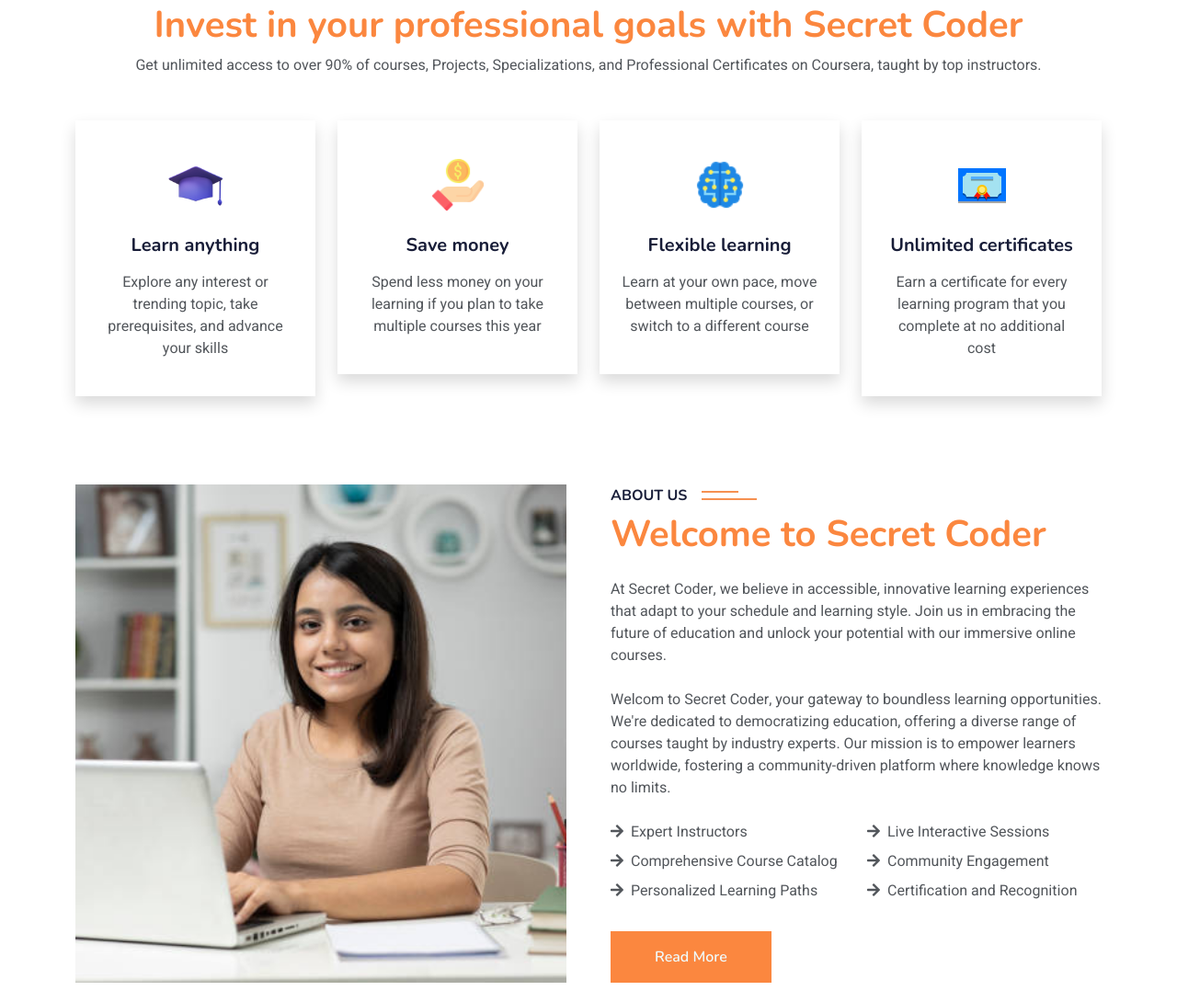
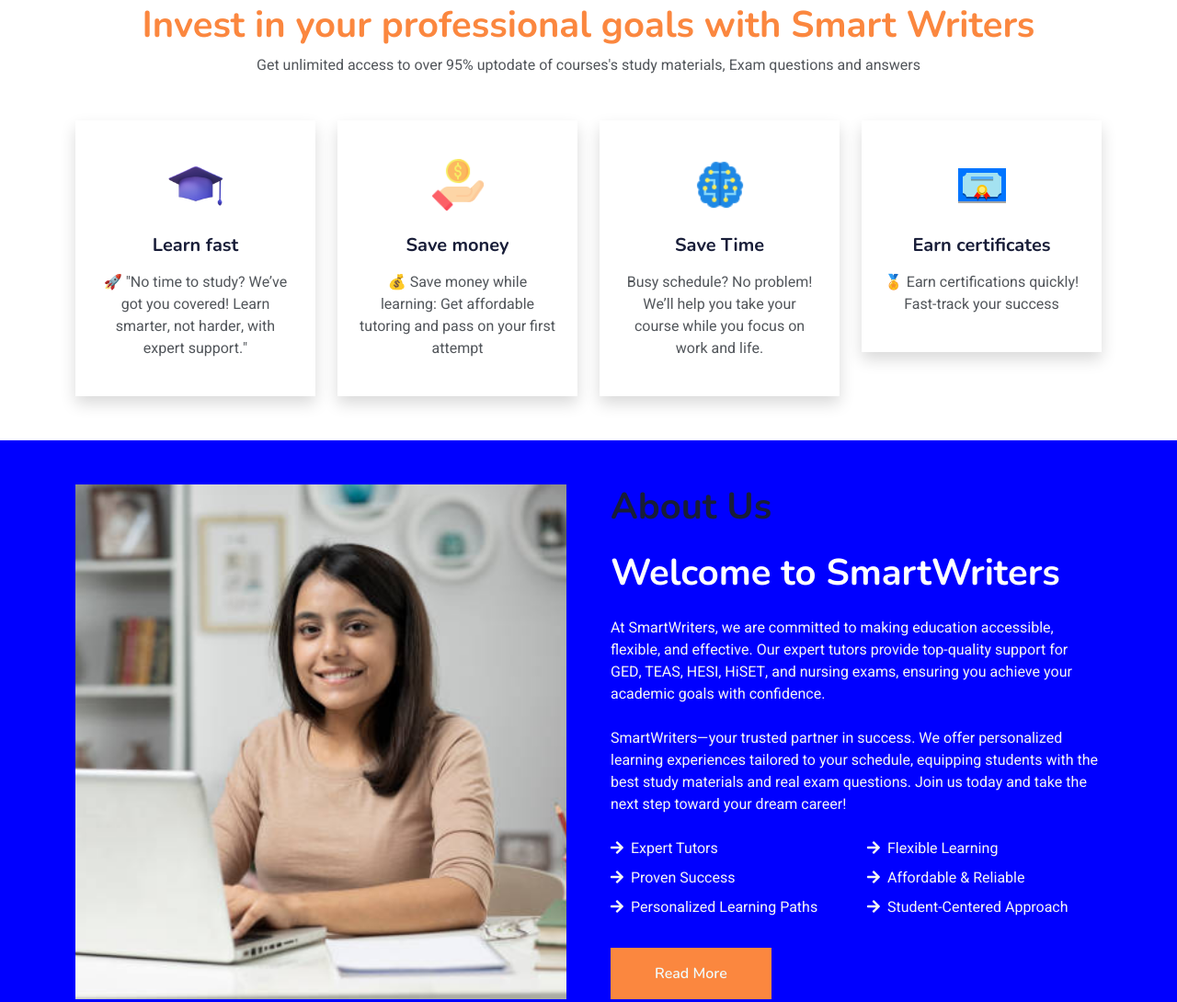
Before and after one commit to mugane-wahome/writers, a plain HTML site: page index.html in a window 1280 px wide. Shown: the part 944-2034 px from the top of the page at 92% size. Drawn offline with nearby package versions, Linux system fonts and the light colour scheme.

Commit message:
initial commit

```diff
--- a/index.html
+++ b/index.html
@@ -100,8 +100,8 @@
                                 <h1 class="display-3 text-white animated slideInDown">Experience The Pride of Achieving Your GED, TEAS & HESI Certification</h1>
                                 <p class=" text-white mb-4 pb-2">Pass your entrance exams with confidence in just 4 Weeks</p>
                                 <a href="about.html"
-                                    class="btn btn-primary py-md-3 px-md-5 me-3 animated slideInLeft">Read More</a>
-                                <a href="signup.html" class="btn btn-light py-md-3 px-md-5 animated slideInRight">Join
+                                    class="btn btn-primary py-md-3 px-md-5 me-3 animated slideInLeft">Order Now</a>
+                                <a href="signup.html" class="btn btn-light py-md-3 px-md-5 animated slideInRight">WhatsApp us
                                     Now</a>
                             </div>
                         </div>
@@ -123,9 +123,9 @@
                                 <p class=" text-white mb-4 pb-2">Engage with Seasoned experts and Tutors for interactive lessons, quizzes, and
                                     projects. Experience hands-on learning that keeps you motivated and inspired.</p>
                                 <a href="about.html"
-                                    class="btn btn-primary py-md-3 px-md-5 me-3 animated slideInLeft">Read More</a>
-                                <a href="signup.html" class="btn btn-light py-md-3 px-md-5 animated slideInRight">Join
-                                    Now</a>
+                                    class="btn btn-primary py-md-3 px-md-5 me-3 animated slideInLeft">Order Now</a>
+                                <a href="signup.html" class="btn btn-light py-md-3 px-md-5 animated slideInRight">WhatsApp us Now
+                                    </a>
                             </div>
                         </div>
                     </div>
@@ -141,9 +141,8 @@
         <div class="container">
             <div class="row g-2 text-center">
                 <div class="col-12 wow fadeInUp" data-wow-delay="0.3s">
-                    <h1 style="color: #fb873f;">Invest in your professional goals with Secret Coder</h1>
-                    <p class="mb-5">Get unlimited access to over 90% of courses, Projects, Specializations, and
-                        Professional Certificates on Coursera, taught by top instructors.</p>
+                    <h1 style="color: #fb873f;">Invest in your professional goals with Smart Writers</h1>
+                    <p class="mb-5">Get unlimited access to over 95% uptodate of courses's study materials, Exam questions and answers </p>
                 </div>
             </div>
             <div class="row g-4">
@@ -151,8 +150,8 @@
                     <div class="service-item text-center pt-3 shadow">
                         <div class="p-4">
                             <img src="img/icon1.png" alt="" width="60px" class="mb-4">
-                            <h5 class="mb-3">Learn anything</h5>
-                            <p>Explore any interest or trending topic, take prerequisites, and advance your skills</p>
+                            <h5 class="mb-3">Learn fast</h5>
+                            <p>🚀 "No time to study? We’ve got you covered! Learn smarter, not harder, with expert support."</p>
                         </div>
                     </div>
                 </div>
@@ -161,7 +160,7 @@
                         <div class="p-4">
                             <img src="img/icon2.png" alt="" width="60px" class="mb-4">
                             <h5 class="mb-3">Save money</h5>
-                            <p>Spend less money on your learning if you plan to take multiple courses this year</p>
+                            <p>💰 Save money while learning: Get affordable tutoring and pass on your first attempt</p>
                         </div>
                     </div>
                 </div>
@@ -169,9 +168,8 @@
                     <div class="service-item text-center pt-3 shadow">
                         <div class="p-4">
                             <img src="img/icon3.png" alt="" width="60px" class="mb-4">
-                            <h5 class="mb-3">Flexible learning</h5>
-                            <p>Learn at your own pace, move between multiple courses, or switch to a different course
-                            </p>
+                            <h5 class="mb-3">Save Time</h5>
+                            <p>Busy schedule? No problem! We’ll help you take your course while you focus on work and life.</p>
                         </div>
                     </div>
                 </div>
@@ -179,8 +177,8 @@
                     <div class="service-item text-center pt-3 shadow">
                         <div class="p-4">
                             <img src="img/icon4.png" alt="" width="60px" class="mb-4">
-                            <h5 class="mb-3">Unlimited certificates</h5>
-                            <p>Earn a certificate for every learning program that you complete at no additional cost</p>
+                            <h5 class="mb-3">Earn certificates</h5>
+                            <p>🏅 Earn certifications quickly! Fast-track your success</p>
                         </div>
                     </div>
                 </div>
@@ -191,7 +189,7 @@
 
 
     <!-- About Start -->
-    <div class="container-xxl py-5">
+    <div style="background-color: blue; color: whitesmoke;" class="container-xxl py-5">
         <div class="container">
             <div class="row g-5">
                 <div class="col-lg-6 wow fadeInUp" data-wow-delay="0.1s" style="min-height: 400px;">
@@ -201,33 +199,29 @@
                     </div>
                 </div>
                 <div class="col-lg-6 wow fadeInUp" data-wow-delay="0.3s">
-                    <h6 class="section-title bg-white text-start pe-3">About Us</h6>
-                    <h1 class="mb-4" style="color: #fb873f;">Welcome to Secret Coder</h1>
-                    <p class="mb-4">At Secret Coder, we believe in accessible, innovative learning experiences that
-                        adapt to your schedule and learning style. Join us in embracing the future of education and
-                        unlock your potential with our immersive online courses.</p>
-                    <p class="mb-4"> Welcom to Secret Coder, your gateway to boundless learning opportunities. We're
-                        dedicated to democratizing education, offering a diverse range of courses taught by industry
-                        experts. Our mission is to empower learners worldwide, fostering a community-driven platform
-                        where knowledge knows no limits.</p>
+                    <h1 class="mb-4">About Us</h1>
+                    <h1 class="mb-4" style="color: white;">Welcome to SmartWriters </h1>
+<p class="mb-4">At SmartWriters, we are committed to making education accessible, flexible, and effective. Our expert tutors provide top-quality support for GED, TEAS, HESI, HiSET, and nursing exams, ensuring you achieve your academic goals with confidence.</p>
+<p class="mb-4">SmartWriters—your trusted partner in success. We offer personalized learning experiences tailored to your schedule, equipping students with the best study materials and real exam questions. Join us today and take the next step toward your dream career!</p>
+
                     <div class="row gy-2 gx-4 mb-4">
                         <div class="col-sm-6">
-                            <p class="mb-0"><i class="fa fa-arrow-right  me-2"></i>Expert Instructors</p>
+                            <p class="mb-0"><i class="fa fa-arrow-right  me-2"></i>Expert Tutors</p>
                         </div>
                         <div class="col-sm-6">
-                            <p class="mb-0"><i class="fa fa-arrow-right me-2"></i>Live Interactive Sessions</p>
+                            <p class="mb-0"><i class="fa fa-arrow-right me-2"></i>Flexible Learning</p>
                         </div>
                         <div class="col-sm-6">
-                            <p class="mb-0"><i class="fa fa-arrow-right me-2"></i>Comprehensive Course Catalog</p>
+                            <p class="mb-0"><i class="fa fa-arrow-right me-2"></i>Proven Success</p>
                         </div>
                         <div class="col-sm-6">
-                            <p class="mb-0"><i class="fa fa-arrow-right me-2"></i>Community Engagement</p>
+                            <p class="mb-0"><i class="fa fa-arrow-right me-2"></i>Affordable & Reliable</p>
                         </div>
                         <div class="col-sm-6">
                             <p class="mb-0"><i class="fa fa-arrow-right me-2"></i>Personalized Learning Paths</p>
                         </div>
                         <div class="col-sm-6">
-                            <p class="mb-0"><i class="fa fa-arrow-right me-2"></i>Certification and Recognition</p>
+                            <p class="mb-0"><i class="fa fa-arrow-right me-2"></i>Student-Centered Approach</p>
                         </div>
                     </div>
                     <a class="btn text-light py-3 px-5 mt-2" href="about.html">Read More</a>
```
